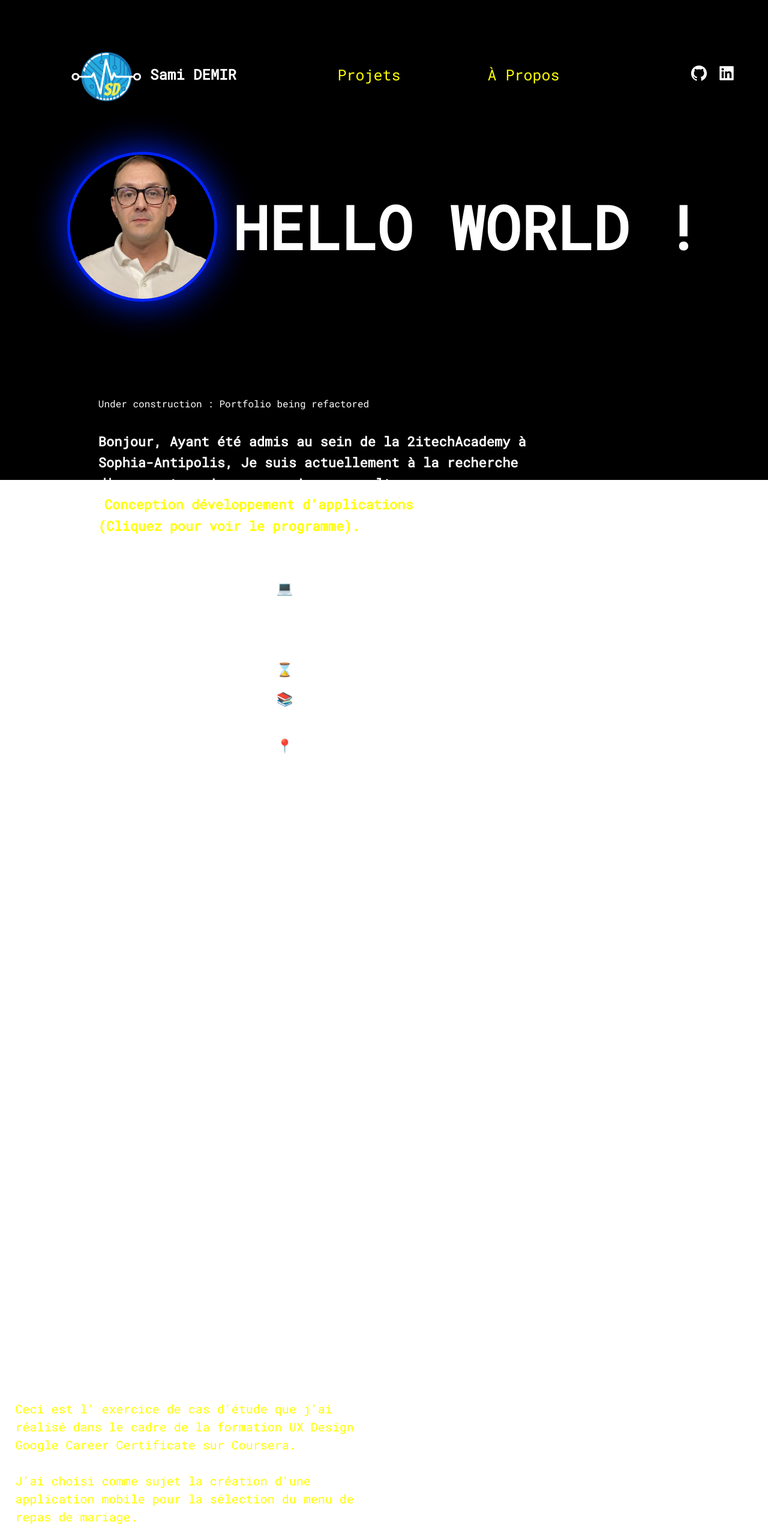
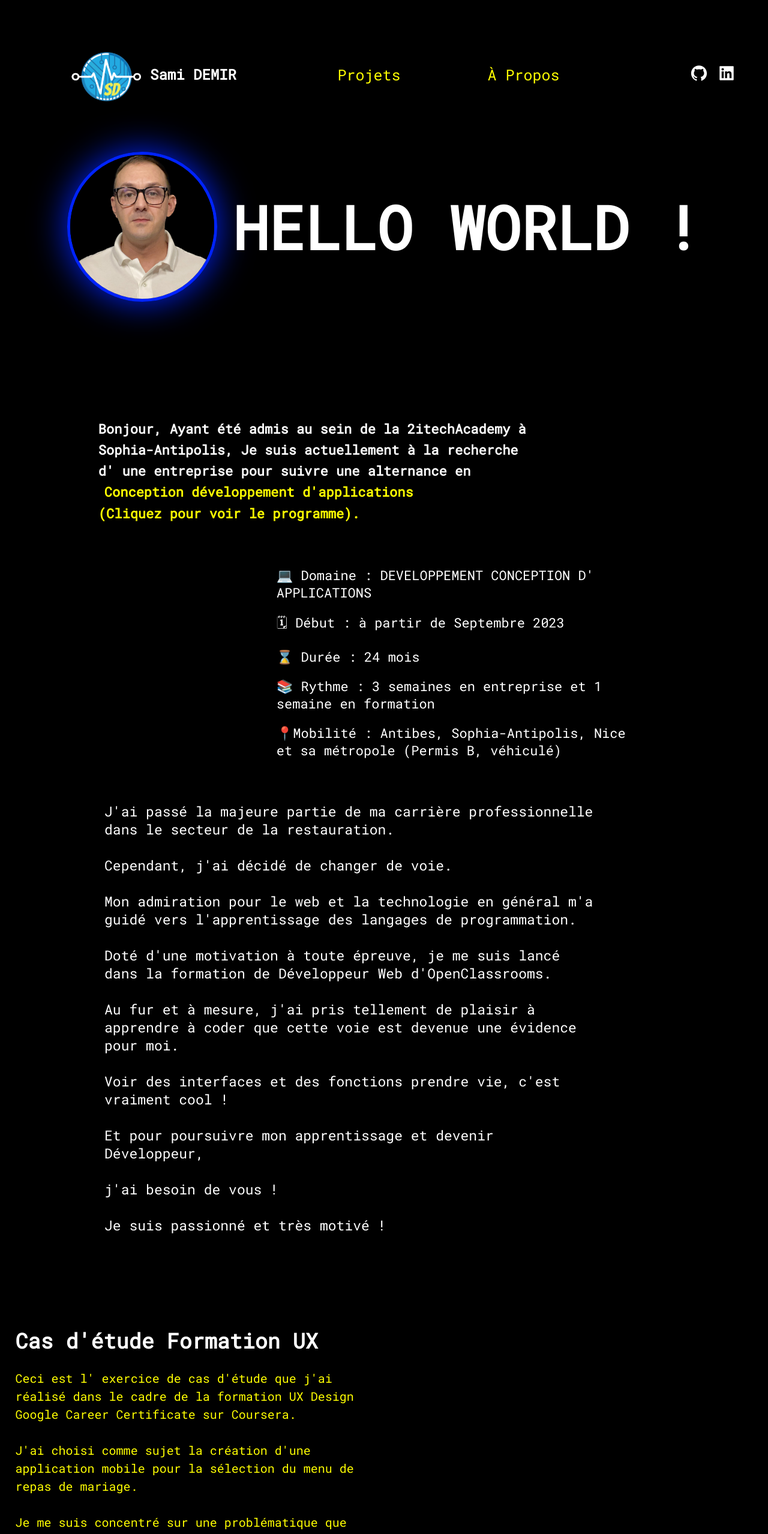
Before and after one commit to 159SAMSPAROW/Portfolio_v3, a React (Vite) app: page / in a window 1280 px wide. Shown: the top 2557 px of the page at 60% size. Built offline with nearby package versions, Linux system fonts and the light colour scheme.

Commit message:
Hero text and CV img updated

```diff
--- a/src/App.jsx
+++ b/src/App.jsx
@@ -1,69 +1,20 @@
-import { useState, useEffect, useRef } from "react";
+import React from 'react';
 import Header from "./components/Header";
 import Hero from "./components/Hero";
 import Acomplishements from "./components/Acomplishements";
 import Project from "./components/Project";
 import Cv from "./components/Cv";
-import { BackgroundVideo } from "./style/app.js";
+import { StyledApp } from "./style/app"; // Assurez-vous que le chemin est correct
 
 function App() {
-  const videoRef = useRef(null);
-  const [videoError, setVideoError] = useState(false);
-
-  useEffect(() => {
-    const video = videoRef.current;
-
-    // Arrête la vidéo après 1.6 secondes
-    setTimeout(() => {
-      video.pause();
-    }, 2000);
-  }, []);
-
-  const handleVideoError = () => {
-    setVideoError(true);
-  };
-
   return (
-    <>
-      {!videoError ? (
-        <BackgroundVideo
-          ref={videoRef}
-          autoPlay
-          muted
-          loop
-          id="myVideo"
-          style={{
-            position: "fixed",
-            right: "0",
-            bottom: "0",
-            minWidth: "100%",
-            minHeight: "100%",
-            zIndex: "-1",
-            opacity: 0.9,
-          }}
-          onError={handleVideoError}
-        >
-          <source src="/Video/BackgroundVid2.mp4" type="video/mp4" />
-        </BackgroundVideo>
-      ) : (
-        <div
-          style={{
-            position: "fixed",
-            right: "0",
-            bottom: "0",
-            minWidth: "100%",
-            minHeight: "100%",
-            backgroundColor: "black",
-            zIndex: "-1",
-          }}
-        ></div>
-      )}
+    <StyledApp>
       <Header />
       <Hero />
       <Project />
       <Acomplishements />
       <Cv />
-    </>
+    </StyledApp>
   );
 }
 
--- a/src/components/Cv.jsx
+++ b/src/components/Cv.jsx
@@ -7,11 +7,11 @@ const Cv = () => {
       <Div1>
         <H2>CV</H2>
         <a
-          href="/images/CV3.jpg"
+          href="/images/CV_4.jpg"
           download="CV_DEMIR_Sami.png"
           title="Clicker pour me Télécharger"
         >
-          <Img src="/images/CV3.jpg"></Img>
+          <Img src="/images/CV_4.jpg"></Img>
         </a>
       </Div1>
     </CvSection>
--- a/src/components/Hero.jsx
+++ b/src/components/Hero.jsx
@@ -59,7 +59,6 @@ const Hero = () => {
           transitionDelay: "2.5s",
         }}
       >
-        Under construction : Portfolio being refactored
         <H2>
           <br />
           Bonjour, Ayant été admis au sein de la 2itechAcademy à
@@ -100,26 +99,27 @@ const Hero = () => {
         <P>
           J'ai passé la majeure partie de ma carrière professionnelle dans le
           secteur de la restauration.
-          <br /> <br />
-          Cependant, un jour, une prise de conscience s'est imposée à moi. J'ai
-          réalisé que je voulais accomplir quelque chose de plus significatif
-          dans ma vie professionnelle.
-          <br /> <br />
-          J'ai donc eu cette révélation : pour le reste de ma carrière, je
-          devais trouver une voie qui raviverait ma passion et aprés moulte
-          recherche et réflexion Boum !
-          <br /> <br />
-          J' ai decouvert qu' apprendre a coder était en fait possible sans
-          avoir étudié dans une écoles d' IT.
-          <br /> <br />
-          Doté d'une motivation à toute épreuve, je me suis donc lancé dans la
-          formation Développeur Web d'OpenClassrooms et, au fur et à mesure,
-          j'ai tellement pris de plaisir à apprendre à coder que cette voie est
-          devenue une évidence. Voir des interfaces prendre vie et créer des
-          fonctions qui fonctionnent, c'est vraiment cool.
-          <br /> <br />
-          Et pour poursuivre mon apprentissage et devenir Développeur j' ai
-          besoin de vous ! <br /> <br /> Mon engagement sera sans faille !
+          <br/><br/>
+          Cependant, j'ai décidé de changer de voie.
+          <br/><br/>
+          Mon admiration pour le web et la technologie en général
+           m'a guidé vers
+          l'apprentissage des langages de programmation.
+          <br/><br/>
+           Doté d'une motivation à
+          toute épreuve, je me suis lancé dans la formation de Développeur Web
+          d'OpenClassrooms.
+          <br/><br/>
+          Au fur et à mesure, j'ai pris tellement de plaisir à
+          apprendre à coder que cette voie est devenue une évidence pour moi.
+          <br/><br/>
+          Voir des interfaces et des fonctions prendre vie, c'est vraiment
+          cool !
+          <br/><br/>
+           Et pour poursuivre mon apprentissage et devenir
+          Développeur,
+          <br/><br/> j'ai besoin de vous !
+          <br/><br/> Je suis passionné et très motivé !
         </P>
       </Div3>
     </SectionHero>
--- a/src/style/app.js
+++ b/src/style/app.js
@@ -1,14 +1,6 @@
 import styled from "styled-components";
 
-export const BackgroundVideo = styled.video`
-  z-index: -1;
-  opacity: 0.1;
+export const StyledApp = styled.div`
+  background-color: black;
 
-  @media (max-width: 760px) {
-
-  }
-
-  @media (max-width: 960px) {
-
-  }
 `;
--- a/src/style/cv.js
+++ b/src/style/cv.js
@@ -7,9 +7,8 @@ export const CvSection = styled.section`
   justify-content: center;
   align-items: center;
   width: 100%;
-  margin-bottom: 50px;
 
-  height: 100vh @media (max-width: 760px) {
+  @media (max-width: 760px) {
     flex-direction: column;
   }
 `;
@@ -43,9 +42,11 @@ export const Img = styled.img`
   width: 600px;
   height: 800px;
   transition: transform 0.3s ease-in-out;
+  margin-bottom: 200px;
 
   &:hover {
-    transform: scale(1.3); // Agrandit l'image de 30% lorsqu'elle est survolée
+    transform: scale(1.3);
+
   }
 
   @media (max-width: 760px) {
```
Also changed, not shown: public/images/CV_4.jpg (added).
